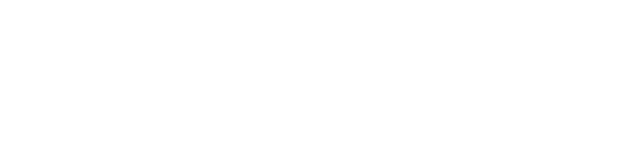
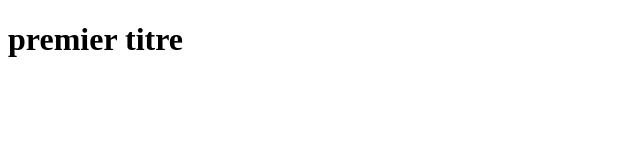
Before and after one commit to Loic699/helloworld, a plain HTML site: page index.html in a window 1280 px wide. Shown: the whole page, without its empty margins (0-640 px from the left). Drawn offline with Linux system fonts and the light colour scheme.

Commit message:
title one

```diff
--- a/index.html
+++ b/index.html
@@ -8,6 +8,7 @@
 </head>
 <body>
 
+  <h1> premier titre </h1
 
 </body>
 </html>
```
